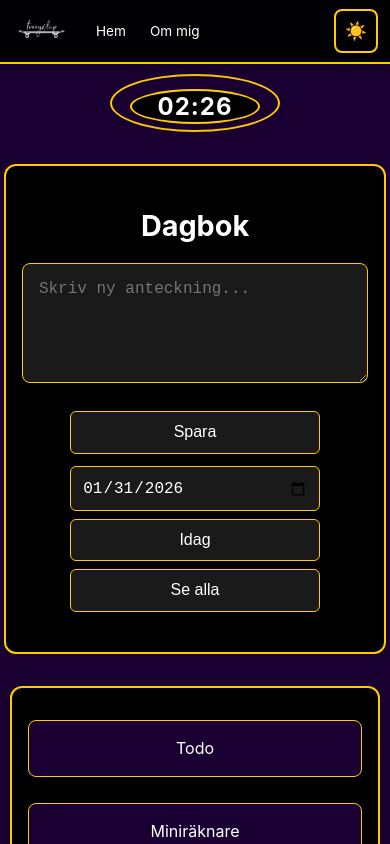
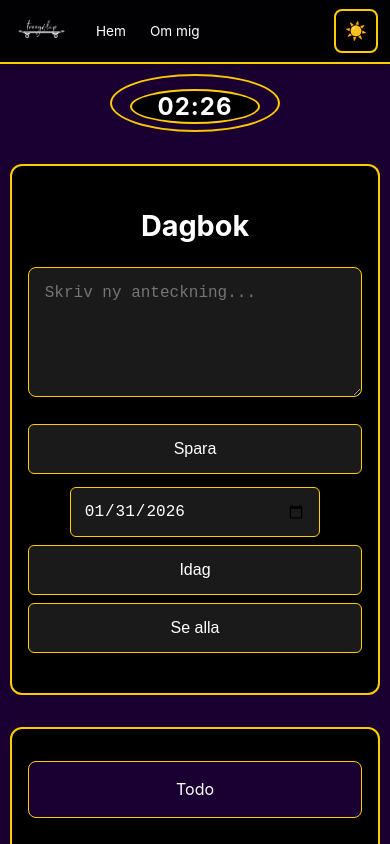
Before and after one commit to rikard95/portfolio, an Angular app: page /dagbok in a window 390 px wide. Built offline with nearby package versions, Linux system fonts and the light colour scheme.

Commit message:
Improve mobile responsiveness for remaining pages
Co-authored-by: rikard95 <160187808+rikard95@users.noreply.github.com>

```diff
--- a/src/app/pages/dagbok/dagbok.css
+++ b/src/app/pages/dagbok/dagbok.css
@@ -10,6 +10,7 @@
   color: #ffffff;
   line-height: 1.7;
   box-sizing: border-box;
+  overflow-x: hidden;
 }
 
 .dagbok-container h1 {
@@ -40,7 +41,7 @@
 }
 
 button {
-  padding: 0.5rem 1rem;
+  padding: 0.7rem 1.2rem;
   border-radius: 6px;
   border: 1px solid #ffcc00;
   background-color: #1a1a1a;
@@ -48,6 +49,10 @@ button {
   cursor: pointer;
   transition: background 0.2s;
   flex: 0 0 auto;
+  min-height: 44px;
+  font-size: 1rem;
+  touch-action: manipulation;
+  box-sizing: border-box;
 }
 
 button:hover {
@@ -138,7 +143,7 @@ textarea {
 @media (max-width: 768px) {
   .dagbok-container {
     padding: 1.5rem;
-    width: 95%;
+    width: 90%;
   }
 
   .entry {
@@ -167,9 +172,9 @@ textarea {
 
   .entry-buttons button {
     flex: 1;
-    padding: 0.6rem;
-    font-size: 0.95rem;
-    min-height: 42px;
+    padding: 0.7rem;
+    font-size: 1rem;
+    min-height: 48px;
   }
 
   .dagbok-controls {
@@ -179,19 +184,21 @@ textarea {
   .dagbok-controls input[type="date"] {
     width: 100%;
     max-width: 250px;
-    padding: 0.6rem;
+    padding: 0.7rem;
     font-size: 1rem;
+    min-height: 48px;
   }
 
   .dagbok-controls button {
-    padding: 0.6rem 1rem;
-    font-size: 0.95rem;
-    min-height: 42px;
+    padding: 0.7rem 1.2rem;
+    font-size: 1rem;
+    min-height: 48px;
   }
 
   .new-entry-textarea {
-    min-height: 130px;
-    font-size: 0.95rem;
+    min-height: 140px;
+    font-size: 1rem;
+    padding: 1rem;
   }
 }
 
@@ -199,25 +206,26 @@ textarea {
   .dagbok-container {
     padding: 1rem;
     margin: 2rem auto;
-    width: 98%;
+    width: 95%;
   }
 
   .dagbok-container h1 {
     font-size: 1.8rem;
-    margin-bottom: 0.8rem;
+    margin-bottom: 1rem;
   }
 
   .new-entry-textarea {
-    min-height: 120px;
+    min-height: 130px;
     padding: 1rem;
     font-size: 1rem;
   }
 
   .dagbok-controls button {
-    padding: 0.7rem 1rem;
+    padding: 0.8rem 1.2rem;
     font-size: 1rem;
     width: 100%;
-    max-width: 250px;
+    max-width: 100%;
+    min-height: 50px;
   }
 
   .filter-controls {
@@ -226,13 +234,14 @@ textarea {
 
   .dagbok-controls input[type="date"] {
     width: 100%;
-    padding: 0.7rem;
+    padding: 0.8rem;
     font-size: 1rem;
+    min-height: 50px;
   }
 
   .entry {
-    padding: 0.8rem;
-    gap: 0.6rem;
+    padding: 1rem;
+    gap: 0.8rem;
   }
 
   .entry-left,
@@ -243,14 +252,14 @@ textarea {
 
   .entry-buttons {
     flex-direction: column;
-    gap: 0.6rem;
+    gap: 0.8rem;
   }
 
   .entry-buttons button {
     width: 100%;
-    padding: 0.7rem;
+    padding: 0.8rem;
     font-size: 1rem;
-    min-height: 44px;
+    min-height: 50px;
   }
 
   .timestamp {
@@ -258,8 +267,8 @@ textarea {
   }
 
   textarea {
-    padding: 0.5rem;
-    font-size: 0.95rem;
+    padding: 0.7rem;
+    font-size: 1rem;
   }
 }
 
--- a/src/app/pages/kalender/kalender.css
+++ b/src/app/pages/kalender/kalender.css
@@ -10,6 +10,7 @@
   color: #ffffff;
   line-height: 1.7;
   box-sizing: border-box;
+  overflow-x: hidden;
 }
 
 .kalender-container h1 {
@@ -33,11 +34,13 @@
   color: #ffffff;
   border: 1px solid #ffcc00;
   border-radius: 6px;
-  padding: 0.4rem;
+  padding: 0.6rem;
   font-size: 1rem;
   width: auto;
-  min-width: 80px;
+  min-width: 100px;
+  min-height: 44px;
   flex: 1 1 auto;
+  box-sizing: border-box;
 }
 
 .kalender-header button {
@@ -45,10 +48,14 @@
   color: #ffffff;
   border: 1px solid #ffcc00;
   border-radius: 8px;
-  padding: 0.4rem 0.8rem;
+  padding: 0.6rem 1rem;
   cursor: pointer;
   transition: background 0.2s;
   flex: 0 0 auto;
+  min-height: 44px;
+  font-size: 1rem;
+  touch-action: manipulation;
+  box-sizing: border-box;
 }
 
 .kalender-header button:hover {
@@ -155,20 +162,21 @@ textarea::placeholder {
   .kalender-container {
     padding: 1.5rem;
     margin: 2rem auto;
+    width: 90%;
   }
 
   .kalender-grid {
     grid-template-columns: repeat(2, 1fr);
-    gap: 6px;
+    gap: 8px;
   }
 
   .day {
     min-height: 140px;
-    padding: 0.6rem;
+    padding: 0.8rem;
   }
 
   .day-name {
-    font-size: 0.85rem;
+    font-size: 0.9rem;
   }
 
   .day-number {
@@ -176,7 +184,7 @@ textarea::placeholder {
   }
 
   textarea {
-    font-size: 0.85rem;
+    font-size: 0.9rem;
     height: 70px;
   }
 
@@ -185,21 +193,22 @@ textarea::placeholder {
   .kalender-header button {
     flex: 1 1 45%;
     min-width: 0;
-    font-size: 0.95rem;
-    padding: 0.5rem;
+    font-size: 1rem;
+    padding: 0.7rem;
+    min-height: 48px;
   }
 }
 
 @media (max-width: 480px) {
   .kalender-container {
     padding: 1rem;
-    margin: 1rem auto;
+    margin: 1.5rem auto;
     width: 95%;
   }
 
   .kalender-container h1 {
     font-size: 1.8rem;
-    margin-bottom: 0.8rem;
+    margin-bottom: 1rem;
   }
 
   .kalender-grid {
@@ -209,27 +218,27 @@ textarea::placeholder {
 
   .day {
     min-height: 150px;
-    padding: 0.8rem;
+    padding: 1rem;
   }
 
   .day-name {
-    font-size: 0.9rem;
-    margin-bottom: 0.4rem;
+    font-size: 1rem;
+    margin-bottom: 0.5rem;
   }
 
   .day-number {
     font-size: 1.2rem;
-    margin-bottom: 0.4rem;
+    margin-bottom: 0.5rem;
   }
 
   textarea {
     height: 80px;
-    font-size: 0.9rem;
-    padding: 0.4rem;
+    font-size: 1rem;
+    padding: 0.5rem;
   }
 
   .kalender-header {
-    gap: 0.6rem;
+    gap: 0.8rem;
   }
 
   .kalender-header select,
@@ -237,13 +246,14 @@ textarea::placeholder {
   .kalender-header button {
     width: 100%;
     font-size: 1rem;
-    padding: 0.6rem;
-    min-height: 44px;
+    padding: 0.8rem;
+    min-height: 50px;
   }
 
   .scroll-top-btn {
-    padding: 0.7rem 1.2rem;
+    padding: 0.8rem 1.5rem;
     font-size: 1rem;
+    min-height: 48px;
   }
 }
 
--- a/src/app/pages/om-mig/om-mig.css
+++ b/src/app/pages/om-mig/om-mig.css
@@ -1,6 +1,7 @@
 
 .welcome-container {
   max-width: 800px;
+  width: 90%;
   margin: 4rem auto;
   padding: 2rem;
   background-color: #000000;
@@ -9,6 +10,8 @@
   box-shadow: 0 4px 12px rgba(0,0,0,0.1);
   color: #ffffff;
   line-height: 1.8;
+  box-sizing: border-box;
+  overflow-x: hidden;
 }
 
 img.profile-picture {
@@ -46,12 +49,13 @@ img.profile-picture {
 /* Responsiv styling */
 @media (max-width: 768px) {
   .welcome-container {
-    margin: 2rem 1rem;
+    margin: 2rem auto;
     padding: 1.5rem;
+    width: 90%;
   }
 
   .welcome-container h1 {
-    font-size: 1.8rem;
+    font-size: 1.9rem;
     margin-bottom: 1.2rem;
   }
 
@@ -60,12 +64,17 @@ img.profile-picture {
     line-height: 1.7;
     margin-bottom: 1.2rem;
   }
+
+  img.profile-picture {
+    max-width: 180px;
+  }
 }
 
 @media (max-width: 480px) {
   .welcome-container {
-    margin: 1.5rem 0.75rem;
+    margin: 1.5rem auto;
     padding: 1.25rem;
+    width: 95%;
   }
 
   .welcome-container h1 {
@@ -73,7 +82,12 @@ img.profile-picture {
   }
 
   .welcome-container p {
-    font-size: 0.95rem;
+    font-size: 1rem;
+    line-height: 1.7;
+  }
+
+  img.profile-picture {
+    max-width: 160px;
   }
 }
 
```
